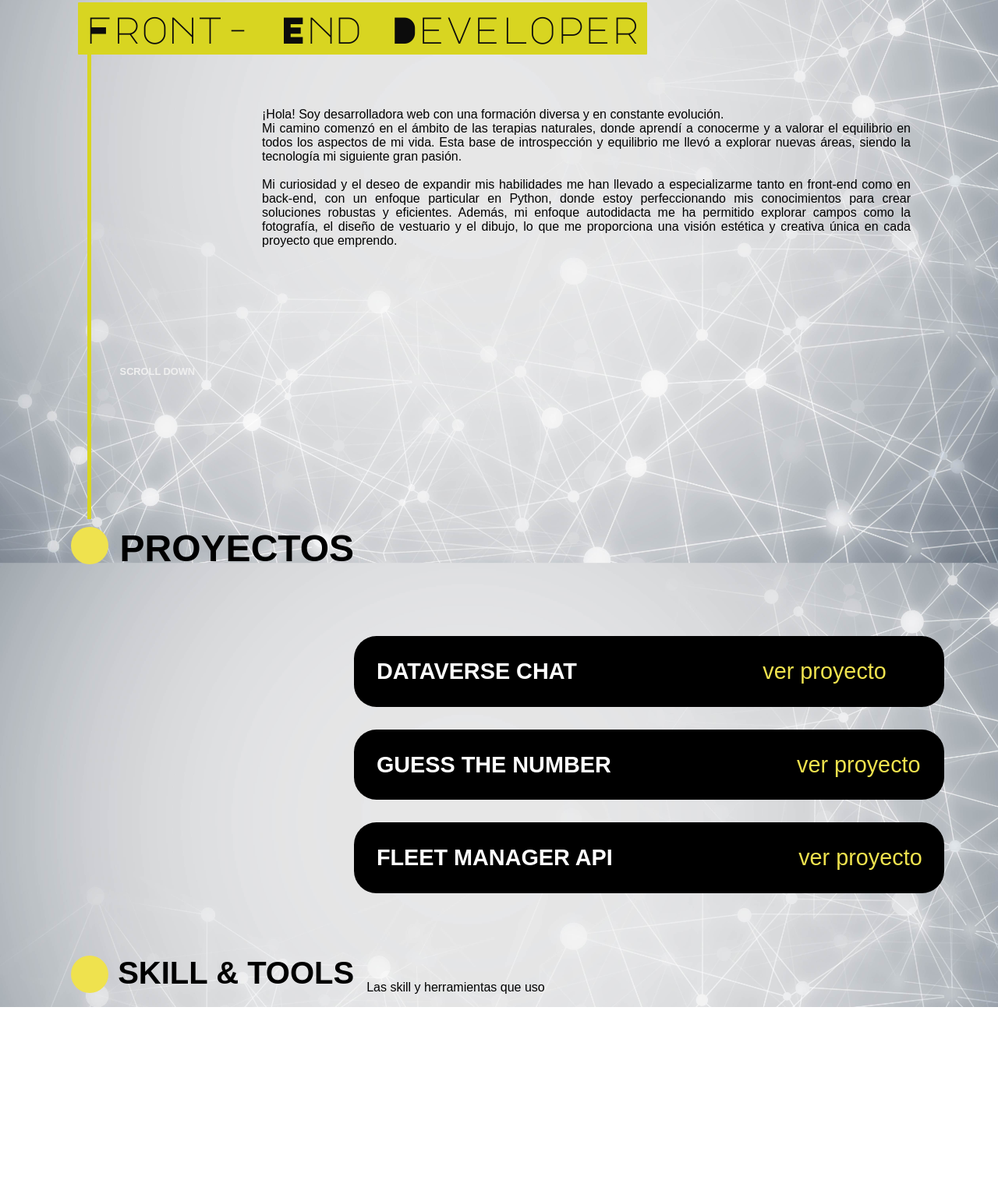
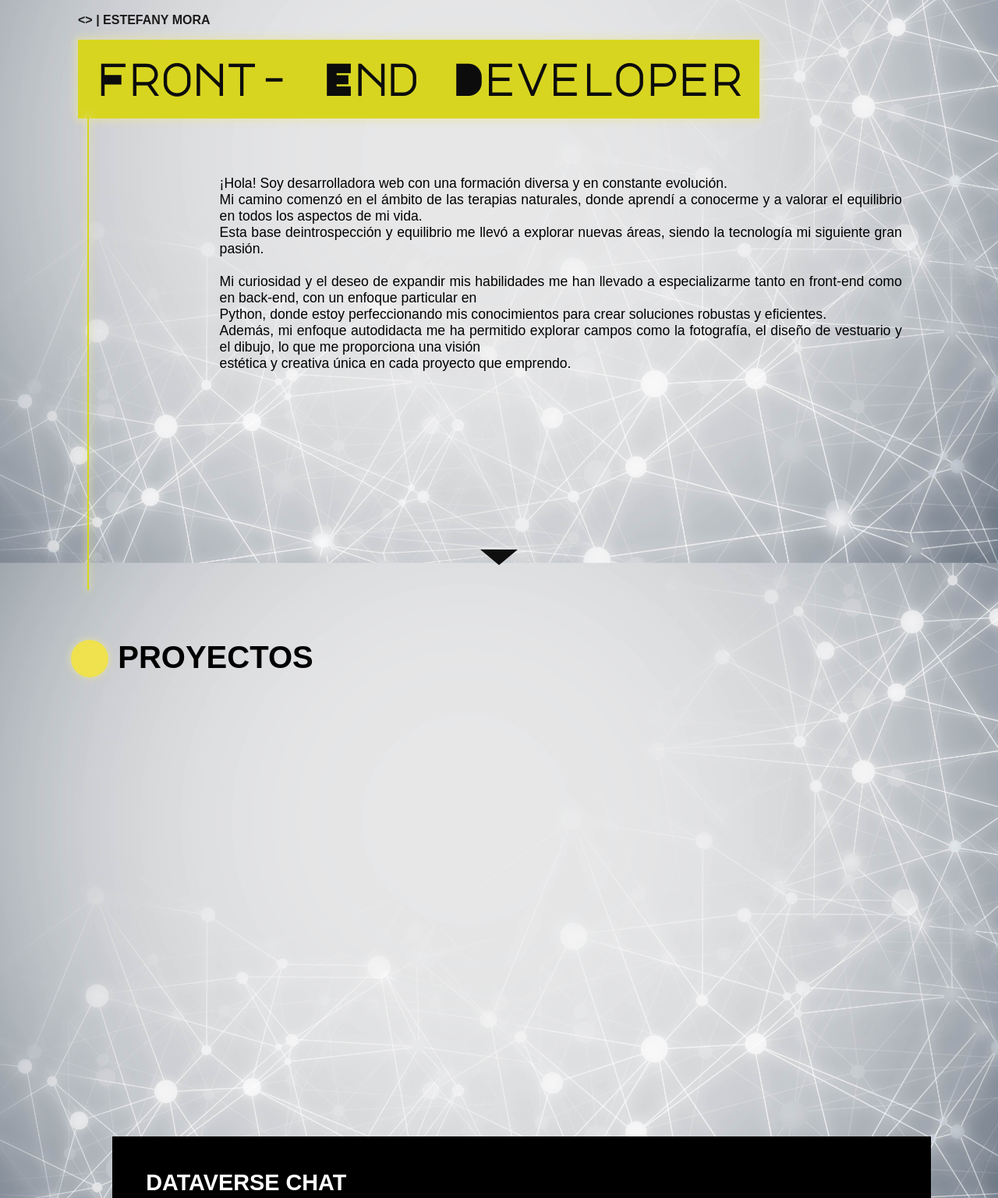
Before and after one commit to estefanymoramellado/estefanymoramellado.github.io, a plain HTML site: page index.html in a window 1280 px wide. Shown: the part 131-1668 px from the top of the page at 78% size. Before the commit the page ends 1423 px from the top, so only its background shows below. Drawn offline with Linux system fonts and the light colour scheme; a web font is replaced by a local one.

Commit message:
avances esteticos en about me

```diff
--- a/index.html
+++ b/index.html
@@ -46,42 +46,45 @@
         <p class="description">
             ¡Hola! Soy desarrolladora web con una formación diversa y en constante evolución.<br>
             Mi camino comenzó en el ámbito de las terapias naturales, donde aprendí a
-            conocerme y a valorar el equilibrio en todos los aspectos de mi vida. Esta base de
-            introspección y equilibrio me llevó a explorar nuevas áreas, siendo la tecnología
+            conocerme y a valorar el equilibrio en todos los aspectos de mi vida.<br>
+            Esta base deintrospección y equilibrio me llevó a explorar nuevas áreas, siendo la tecnología
             mi siguiente gran pasión.<br><br>
 
             Mi curiosidad y el deseo de expandir mis habilidades me han llevado a
-            especializarme tanto en front-end como en back-end, con un enfoque particular en
-            Python, donde estoy perfeccionando mis conocimientos para crear soluciones robustas y eficientes.
-            Además, mi enfoque autodidacta me ha permitido explorar campos como la
-            fotografía, el diseño de vestuario y el dibujo, lo que me proporciona una visión
+            especializarme tanto en front-end como en back-end, con un enfoque particular en<br>
+            Python, donde estoy perfeccionando mis conocimientos para crear soluciones robustas y eficientes.<br>
+            Además, mi enfoque autodidacta me ha permitido explorar campos como la fotografía, el diseño de vestuario y el dibujo, lo que me proporciona una visión<br>
             estética y creativa única en cada proyecto que emprendo.
         </p>
     </section>
 
-    <div class="scroll">SCROLL DOWN</div>
+    <div class="arrow-down"></div>
 
     <div class="container2">
         <div class="circle"></div>
-        <div class="projects">PROYECTOS</div>
+        <p class="titule-projects">
+            <span>P</span><span>R</span><span>O</span><span>Y</span><span>E</span><span>C</span><span>T</span><span>O</span><span>S</span>
+        </p>
+
+    </div>
+    <div class="line-vertical"></div>
+
+
         <ul class="list">
-            <li class="project-item">
-                <span class="project-title">DATAVERSE CHAT</span>
-                <p class="view-project">ver proyecto</p>
+            <li class="project-item1">
+                <p class="project-title"><span>D</span><span>A</span><span>T</span><span>A</span><span>V</span><span>E</span><span>R</span><span>S</span><span>E</span>
+                    <span>C</span><span>H</span><span>A</span><span>T</span>
+                </span>
             </li>
-            <li>
+
+
+            <li class="project-item2">
                 <span class="project-title">GUESS THE NUMBER</span>
-                <p class="view-project">ver proyecto</p>
+                <p class="view-project"><a href="https://www.ejemplo.com" target="_blank">ver proyecto</a></p>
             </li>
-            <li>
+
+            <li class="project-item3">
                 <span class="project-title">FLEET MANAGER API</span>
-                <p class="view-project">ver proyecto</p>
+                <p class="view-project"><a href="https://www.ejemplo.com" target="_blank">ver proyecto</a></p>
             </li>
         </ul>
-    </div>
-
-    <div class="container3">
-        <div class="circle"></div>
-        <div class="skill">SKILL & TOOLS</div>
-        <p class="subskill">Las skill y herramientas que uso</p>
-    </div>
--- a/styles.css
+++ b/styles.css
@@ -22,7 +22,7 @@ nav {
 
 header {
     color: #1d1c1c;
-    margin-top: 5em;
+    margin-top: 8em;
     margin-left: 5em;
     padding: 20px 20px;
 }
@@ -30,29 +30,42 @@ header {
 .titule {
     color: rgb(12, 12, 12);
     font-family: "Major Mono Display", monospace;
-    font-weight: 400;
+    font-weight: 1000;
     font-style: normal;
-    font-size: 3em;
+    font-size: 3.5em;
     background-color: #d8d521;
     border-radius: 0.02em;
     display: inline-block;
-    padding: 0.2em;
-    transition: transform 0.3s ease-in-out, translate 0.4s ease-in-out;
+    padding: 0.4em;
+    transition: transform 0.3s ease-in-out, translate 0.3s ease-in-out;
+    box-shadow: 0 0 10px 4px rgba(231, 229, 162, 0.6);
+    animation: slideDown 0.8s ease-in-out forwards; /* Animación */
 }
+
+@keyframes slideDown {
+    0% {
+        transform: translateY(-100px); /* Empieza fuera de la pantalla */
+        opacity: 0; /* Invisible */
+    }
+    100% {
+        transform: translateY(0); /* Entra a su posición original */
+        opacity: 1; /* Se hace visible */
+    }
+}
+
 .titule:hover {
-    transform: scaleX(1.2);
+    transform: scaleX(1.15);
 }
+
 .titule span {
-    display: inline-block; /* Permite animar individualmente */
     transition: color 0.3s ease-in-out, transform 0.3s ease-in-out;
-    transform: scale(1); /* Estado inicial */
+    transform: scale(1);
 }
 
 .titule span:hover {
-    color: #fcf8f8; /* Cambia el color al pasar el mouse */
-    transform: scale(1.5); /* Aumenta el tamaño de la letra */
+    color: #fcf8f8;
+    transform: scale(1.5);
 }
-
 
 header h1 {
     font-size: 1em;
@@ -60,39 +73,71 @@ header h1 {
     font-weight: 600;
     font-style: normal;
     margin-bottom: 1em;
+}
 
+#linea-vertical-wrapper {
+    position: relative;
 }
+
 .linea-vertical {
-    width: 0.3em;
-    height: 38em;
+    position: absolute;
+    top: 17.5em;
+    left: 7em;
+    width: 0.1em;
+    height: 0;
     background-color: #d8d521;
-    margin-left: 7em;
-    margin-top: -2em;
+    animation: dibujarLinea 4s ease-out forwards;
+    box-shadow: 0 0 10px 2px rgba(231, 229, 162, 0.6);
+}
+
+@keyframes dibujarLinea {
+    0% {
+        height: 0;
+    }
+
+    100% {
+        height: 38em;
+    }
+}
+
+.description {
+    font-size: 1.1em;
+    font-family: 'Malgun Gothic', sans-serif;
+    margin-left: 13em;
+    margin-right: 4em;
+    text-align: justify;
+    padding: 3em;
+    margin-top: 0;
 }
 
 
-.description {
-    font-family: 'Malgun Gothic', sans-serif;
-    margin-left: 18em;
-    margin-right: 4em;
-    text-align: justify;
-    padding: 3em;
-    margin-top: -36em;
+.arrow-down {
+    width: 0;
+    height: 0;
+    border-left: 24px solid transparent; /* Lado izquierdo */
+    border-right: 24px solid transparent; /* Lado derecho */
+    border-top: 20px solid #0f0f0f;
+    margin: 20px auto;
+    animation: bounce 1s infinite;
+    margin-top: 11em;
 }
 
-.scroll {
-    color: #f0f0f0;
-    font-size: 0.8em;
-    font-family: "Bebas Neue", sans-serif;
-    font-weight: 600;
-    font-style: normal;
-    margin-left: 12em;
-    margin-top: 8em;
+@keyframes bounce {
+    0%, 20%, 50%, 80%, 100% {
+        transform: translateY(0); /* Posición inicial */
+    }
+    40% {
+        transform: translateY(10px); /* Rebote hacia abajo */
+    }
+    60% {
+        transform: translateY(5px); /* Rebote intermedio */
+    }
+
 }
 
 .container2 {
     display: flex;
-    margin-top: 12em;
+    margin-top: 6em;
 }
 
 .circle {
@@ -101,45 +146,107 @@ header h1 {
     background-color: #EFE24E;
     border-radius: 50%;
     margin-left: 5.7em;
+    box-shadow: 0 0 10px 2px rgba(231, 229, 162, 0.6);
+    transition: transform 0.3s ease-in-out;
+}
+
+.circle:hover {
+    transform: scale(1.1)
+}
+
+.titule-projects {
+    font-family: "Bebas Neue", sans-serif;
+    font-weight: 600;
+    font-style: normal;
+    font-size: 2.5em;
+    margin-left: 0.3em;
+    list-style: none;
+}
+
+.titule-projects span {
+    transition: color 0.3s ease-in-out, transform 0.3s ease-in-out;
+    transform: scale(1);
+}
+
+.titule-projects span:hover {
+    color: #EFE24E;
+    transform: scale(1.5);
 }
 
 
-.projects {
-    font-family: "Bebas Neue", sans-serif;
-    font-weight: 600;
-    font-style: normal;
-    font-size: 3em;
-    margin-left: 0.3em;
+
+.list {
+    margin-top: 35em;
     list-style: none;
-
+    margin-bottom: 5em;
+    float: left;
+    margin-left: 9em;
+    width: 82%;
 }
 
-.list {
-    display: block;
-    margin-right: 20px;
-    margin-top: 7em;
-    list-style: none;
-    margin-bottom: 5em;
-}
-
-li {
+.project-item1 {
     font-family: "Bebas Neue", sans-serif;
     font-weight: 600;
     font-style: normal;
     font-size: 1.8em;
     color: white;
     background-color: black;
-    border-radius: 1em;
-    padding: 1em;
+    border-radius: 0.02em;
+    padding: 1.5em;
     margin-top: 1em;
+
 }
+
+
+
 .view-project {
     display: inline-block;
-    margin-left: 8em;
+    margin-left: 25em;
     color: #EFE24E;
     font-family: 'Malgun Gothic', sans-serif;
     font-weight: 530;
 }
+
+.project-item2 {
+    font-family: "Bebas Neue", sans-serif;
+    font-weight: 600;
+    font-style: normal;
+    font-size: 1.8em;
+    color: white;
+    background-color: black;
+    border-radius: 0.02em;
+    padding: 1.5em;
+    margin-top: 1em;
+    transition: transform 0.3s ease;
+}
+
+.project-item3 {
+    font-family: "Bebas Neue", sans-serif;
+    font-weight: 600;
+    font-style: normal;
+    font-size: 1.8em;
+    color: white;
+    background-color: black;
+    border-radius: 0.02em;
+    padding: 1.5em;
+    margin-top: 1em;
+    transition: transform 0.3s ease;
+}
+
+
+
+
+
+
+
+
+
+
+
+
+
+
+
 
 
 .container3 {
```
Also changed, not shown: script.js (+17 -0 lines).
